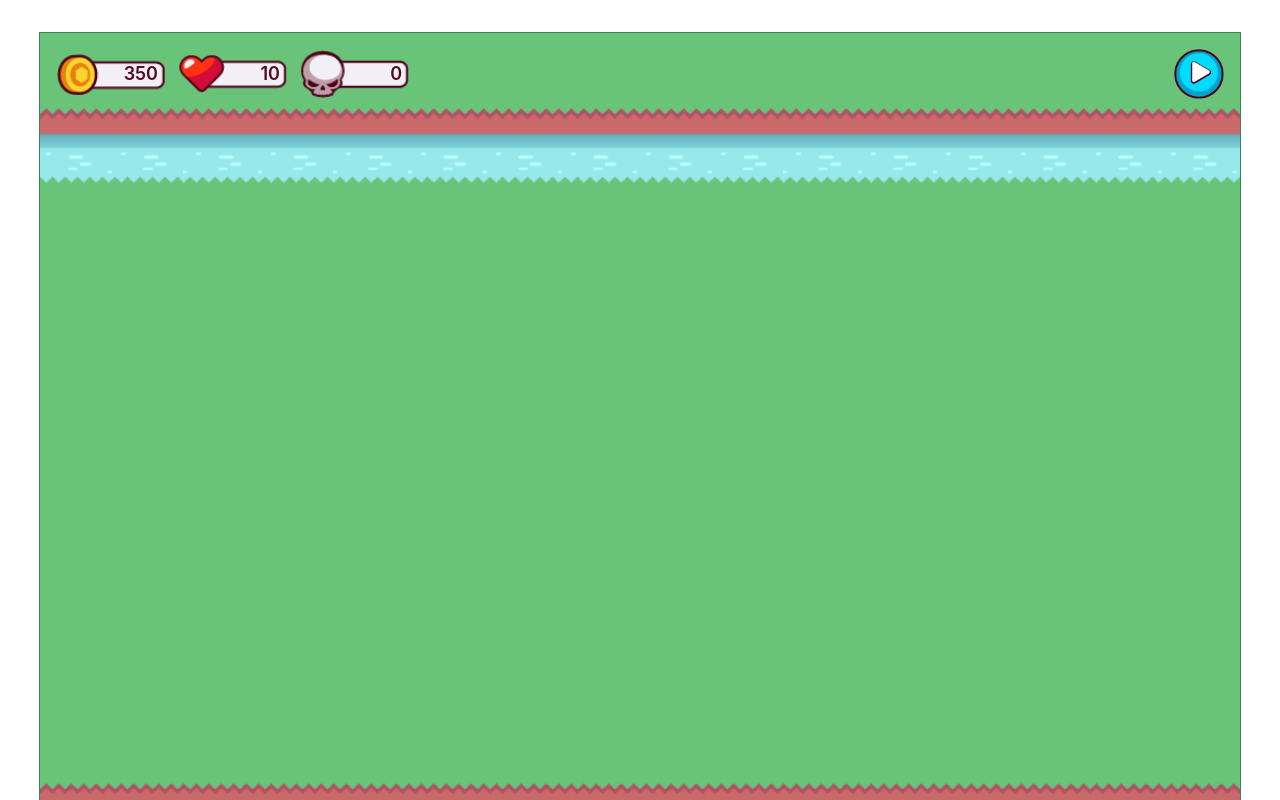
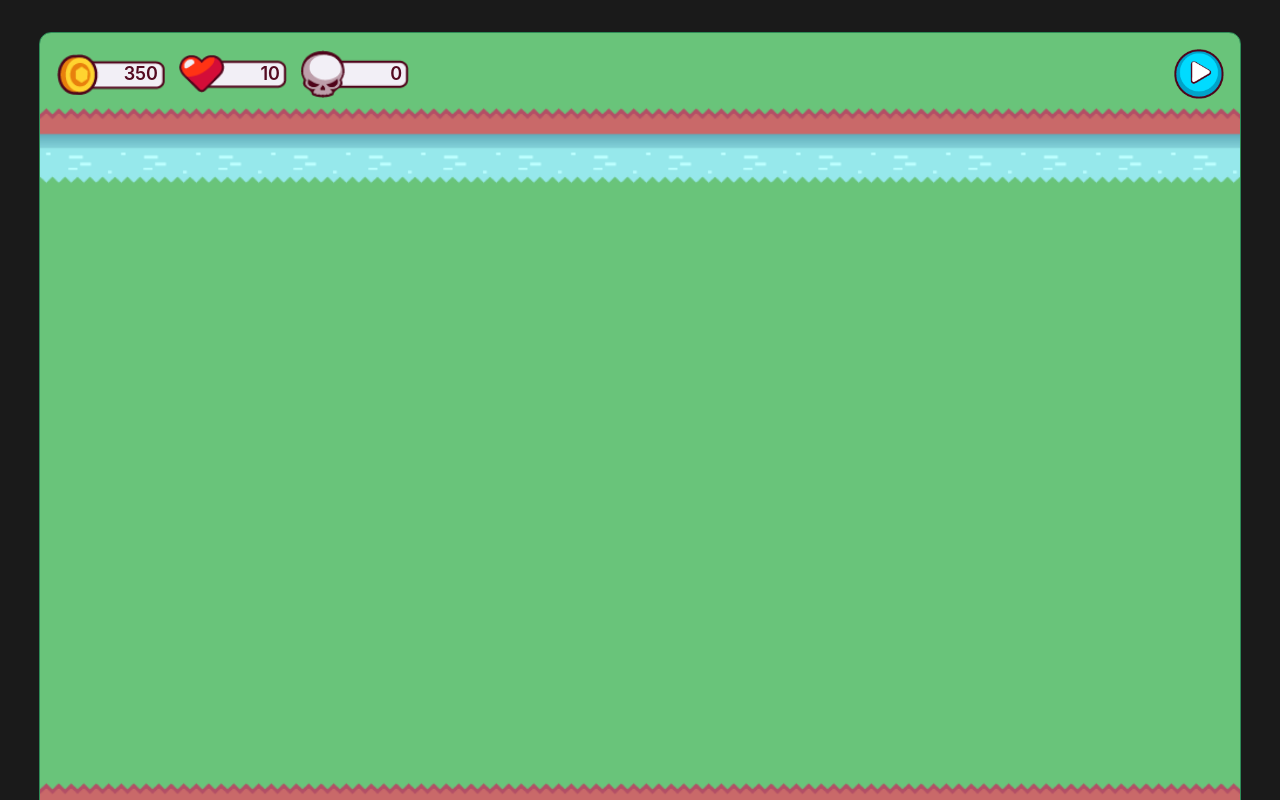
Before and after one commit to Assan233/study-task, a Vue app in the folder CanvasGame/: page / in a window 1280 px wide. Shown: the top 800 px of the page. Built offline with nearby package versions, Linux system fonts and the light colour scheme.

Commit message:
feat: 样式修复

```diff
--- a/CanvasGame/src/const/tower.ts
+++ b/CanvasGame/src/const/tower.ts
@@ -13,7 +13,7 @@ export const Tower_A = {
     range: 150,
     damageRange: 60,
     speed: 6,
-    damage: 25,
+    damage: 20,
     fireRate: 2000,
     coord: { x: 0, y: 0 },
     assets: {
@@ -38,7 +38,7 @@ export const Tower_B = {
     range: 150,
     damageRange: 120,
     speed: 8,
-    damage: 30,
+    damage: 25,
     fireRate: 3000,
     coord: { x: 0, y: 0 },
     assets: {
--- a/CanvasGame/src/layout/index.vue
+++ b/CanvasGame/src/layout/index.vue
@@ -34,6 +34,7 @@ button {
     background-repeat: no-repeat;
     background-size: contain;
     border: 1px solid seagreen;
+    border-radius: 12px;
 
     canvas {
         position: absolute;
--- a/CanvasGame/src/style.css
+++ b/CanvasGame/src/style.css
@@ -29,6 +29,7 @@ body {
   place-items: center;
   min-width: 320px;
   min-height: 100vh;
+  background-color: #1a1a1a;
 }
 
 h1 {
```
